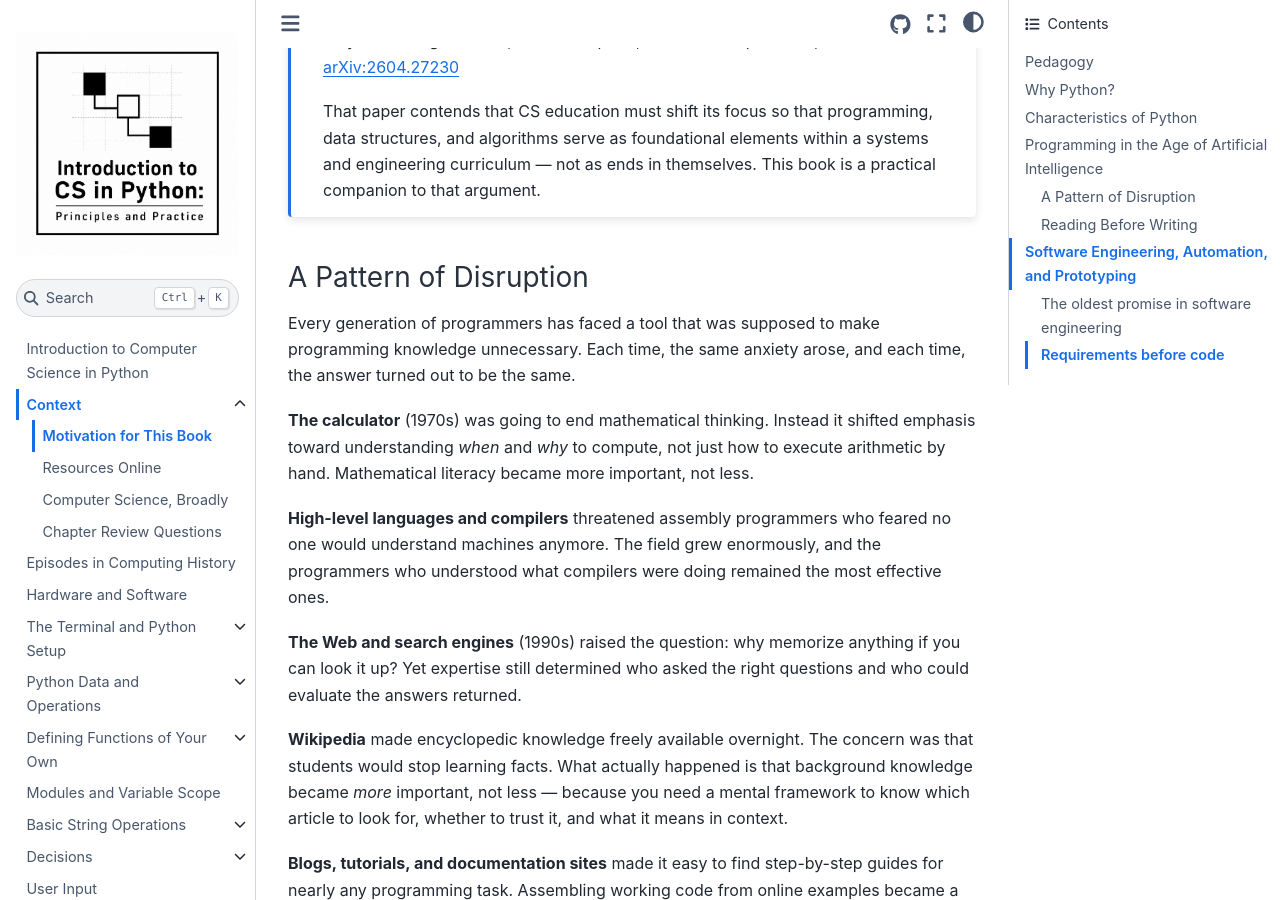
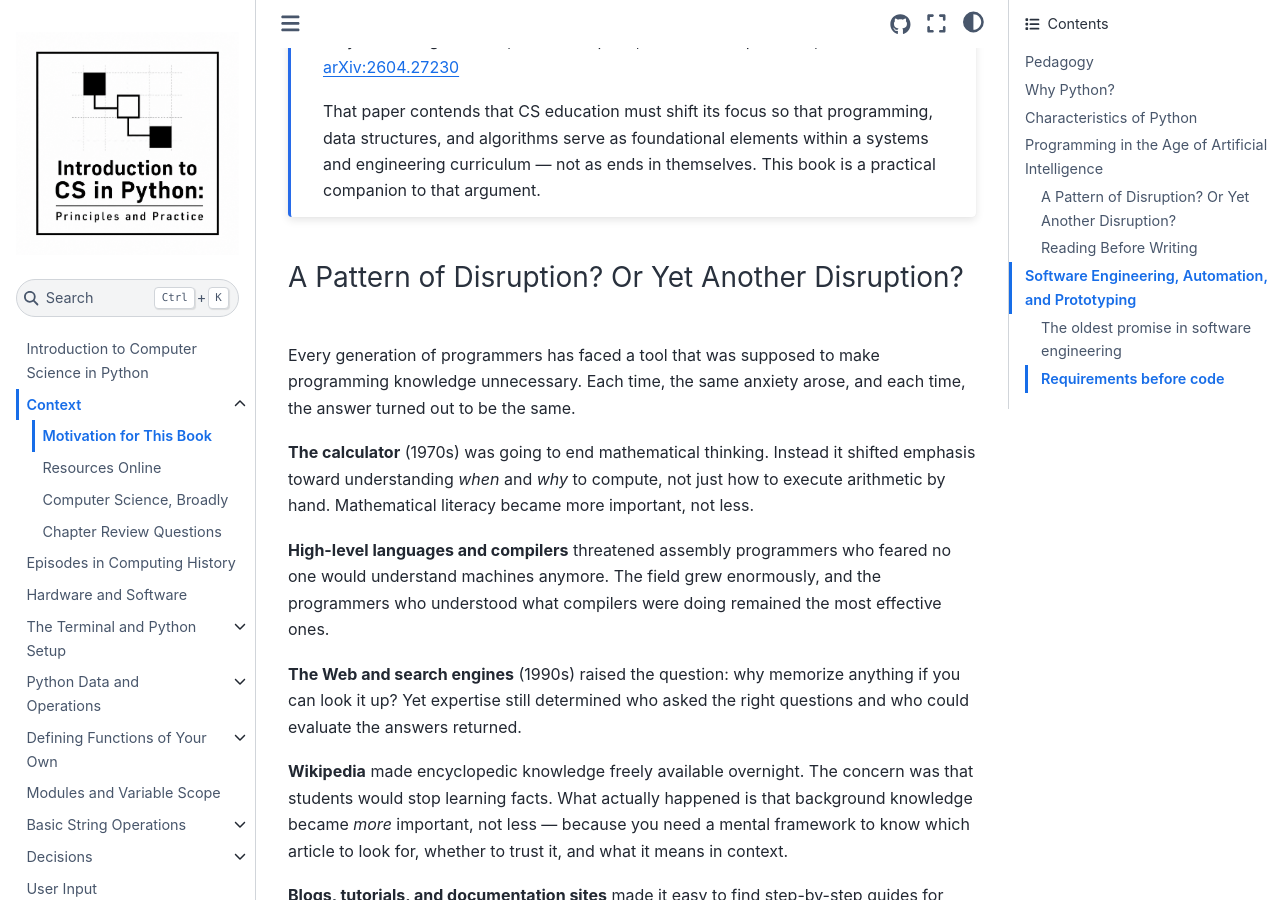
Before and after one commit to gkthiruvathukal/introcs-python-ai, a Sphinx documentation site: the page built from source/context/motivation.rst, in a window 1280 px wide and 900 px high, scrolled down 2140 px. Built offline with Sphinx 7.4.7 and the Sphinx Book theme 1.1.4, drawn with Linux system fonts in a browser that asks for light colours.

Commit message:
Revise disruption heading

```diff
--- a/source/context/motivation.rst
+++ b/source/context/motivation.rst
@@ -106,8 +106,8 @@ question before.
    elements within a systems and engineering curriculum — not as ends in
    themselves.  This book is a practical companion to that argument.
 
-A Pattern of Disruption
-^^^^^^^^^^^^^^^^^^^^^^^^
+A Pattern of Disruption? Or Yet Another Disruption?
+^^^^^^^^^^^^^^^^^^^^^^^^^^^^^^^^^^^^^^^^^^^^^^^^^^^^
 
 Every generation of programmers has faced a tool that was supposed to make
 programming knowledge unnecessary.  Each time, the same anxiety arose, and
```
